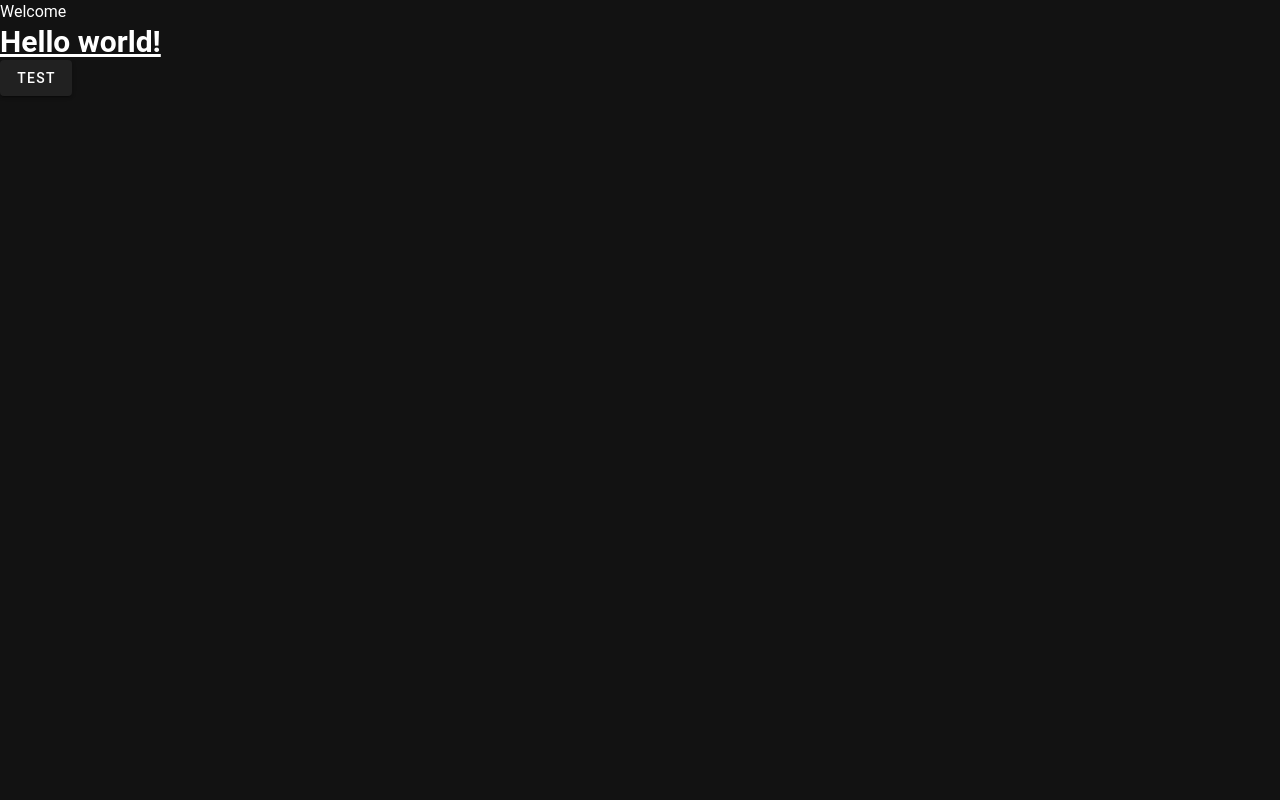
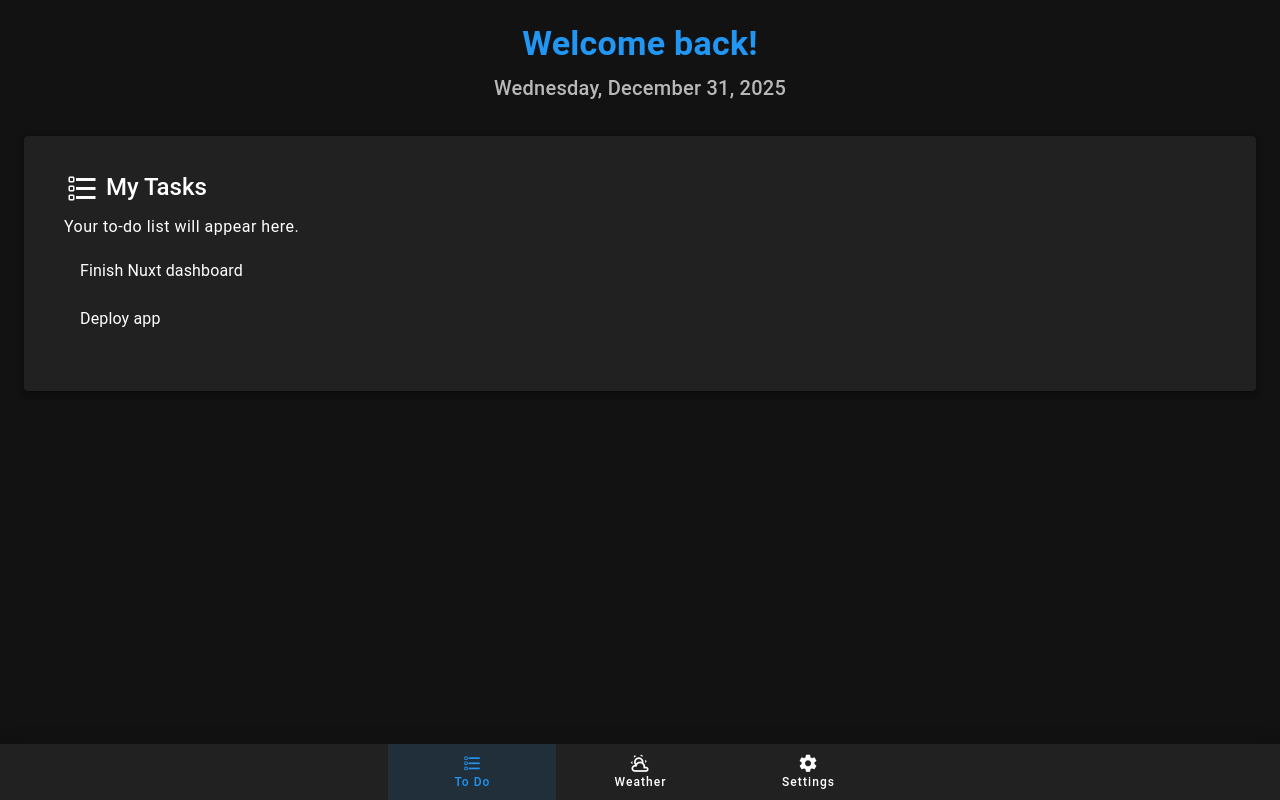
Before and after one commit to modos/nadinCheck, a Nuxt app: page / in a window 1280 px wide. Built offline with nearby package versions, Linux system fonts and the light colour scheme; no server answers.

Commit message:
feat(ui): implement dashboard page

```diff
--- /dev/null
+++ b/app/components/dashboard/settings.component.vue
@@ -0,0 +1,34 @@
+<template>
+  <v-card elevation="4" class="pa-6">
+    <v-card-title class="text-h5">
+      <v-icon left>mdi-cog</v-icon>
+      Settings
+    </v-card-title>
+    <v-card-text>
+      <v-list>
+        <v-list-item>
+          <v-list-item-title>Profile Settings</v-list-item-title>
+          <v-list-item-subtitle
+            >Update your name and avatar</v-list-item-subtitle
+          >
+        </v-list-item>
+        <v-list-item>
+          <v-list-item-title>Notifications</v-list-item-title>
+          <v-list-item-subtitle
+            >Manage push and email alerts</v-list-item-subtitle
+          >
+        </v-list-item>
+        <v-list-item @click="logout">
+          <v-list-item-title class="text-error">Log Out</v-list-item-title>
+        </v-list-item>
+      </v-list>
+    </v-card-text>
+  </v-card>
+</template>
+
+<script setup lang="ts">
+const logout = () => {
+  localStorage.removeItem("jwt");
+  navigateTo("/login");
+};
+</script>
--- /dev/null
+++ b/app/components/dashboard/todo.component.vue
@@ -0,0 +1,19 @@
+<template>
+  <v-card elevation="4" class="pa-6">
+    <v-card-title class="text-h5">
+      <v-icon left>mdi-format-list-checkbox</v-icon>
+      My Tasks
+    </v-card-title>
+    <v-card-text>
+      <p class="text-body-1">Your to-do list will appear here.</p>
+      <v-list>
+        <v-list-item>
+          <v-list-item-title>Finish Nuxt dashboard</v-list-item-title>
+        </v-list-item>
+        <v-list-item>
+          <v-list-item-title>Deploy app</v-list-item-title>
+        </v-list-item>
+      </v-list>
+    </v-card-text>
+  </v-card>
+</template>
--- /dev/null
+++ b/app/components/dashboard/weather.component.vue
@@ -0,0 +1,14 @@
+<template>
+  <v-card elevation="4" class="pa-6 text-center">
+    <v-card-title class="text-h5">
+      <v-icon left>mdi-weather-partly-cloudy</v-icon>
+      Current Weather
+    </v-card-title>
+    <v-card-text>
+      <div class="text-h2 font-weight-bold text-primary my-4">22°C</div>
+      <p class="text-h6">Partly Cloudy</p>
+      <p class="text-body-1 text-medium-emphasis">New York</p>
+      <v-icon size="100" color="amber">mdi-weather-partly-cloudy</v-icon>
+    </v-card-text>
+  </v-card>
+</template>
--- a/app/pages/index.vue
+++ b/app/pages/index.vue
@@ -1,11 +1,70 @@
 <template>
-  <div>
-    <h1>{{ $t("welcome") }}</h1>
-    <h1 class="text-3xl font-bold underline">Hello world!</h1>
-    <v-btn>test</v-btn>
-  </div>
+  <v-app>
+    <v-main>
+      <v-container fluid class="pa-6">
+        <div class="text-center mb-8">
+          <h1 class="text-h4 font-weight-bold text-primary mb-2">
+            Welcome back!
+          </h1>
+          <p class="text-h6 text-medium-emphasis">
+            {{ currentDate }}
+          </p>
+        </div>
+
+        <component :is="currentComponent" />
+      </v-container>
+    </v-main>
+
+    <v-bottom-navigation
+      v-model="activeTab"
+      grow
+      color="primary"
+      class="elevation-12"
+    >
+      <v-btn value="todo" @click="activeTab = 'todo'">
+        <v-icon>mdi-format-list-checkbox</v-icon>
+        <span>To Do</span>
+      </v-btn>
+
+      <v-btn value="weather" @click="activeTab = 'weather'">
+        <v-icon>mdi-weather-partly-cloudy</v-icon>
+        <span>Weather</span>
+      </v-btn>
+
+      <v-btn value="settings" @click="activeTab = 'settings'">
+        <v-icon>mdi-cog</v-icon>
+        <span>Settings</span>
+      </v-btn>
+    </v-bottom-navigation>
+  </v-app>
 </template>
 
-<script setup lang="ts"></script>
+<script setup lang="ts">
+import { ref, computed, markRaw } from "vue";
+import TodoComponent from "~/components/dashboard/todo.component.vue";
+import WeatherComponent from "~/components/dashboard/weather.component.vue";
+import SettingsComponent from "~/components/dashboard/settings.component.vue";
 
-<style lang="scss" scoped></style>
+const activeTab = ref("todo");
+
+const components = {
+  todo: markRaw(TodoComponent),
+  weather: markRaw(WeatherComponent),
+  settings: markRaw(SettingsComponent),
+};
+
+const currentComponent = computed(
+  () => components[activeTab.value] || TodoComponent,
+);
+
+const currentDate = new Date().toLocaleDateString("en-US", {
+  weekday: "long",
+  year: "numeric",
+  month: "long",
+  day: "numeric",
+});
+
+definePageMeta({
+  middleware: ["guest"],
+});
+</script>
```
